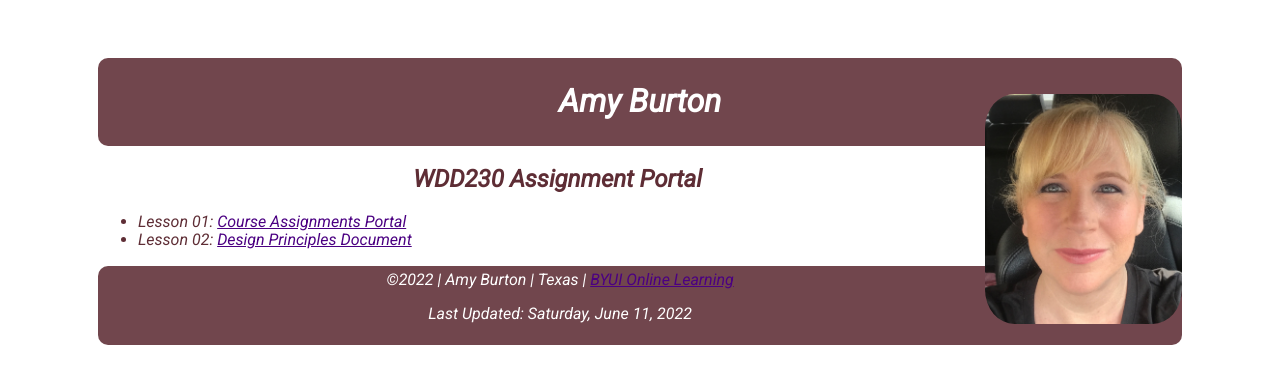
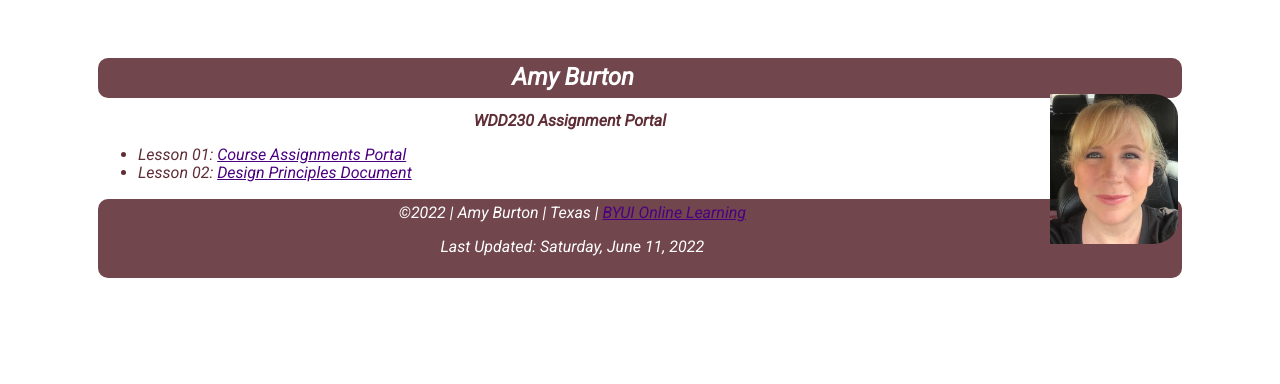
Before and after one commit to amy6941/amy6941.github.io, a plain HTML site: page index.html in a window 1280 px wide. Drawn offline with Linux system fonts and the light colour scheme.

Commit message:
media css

```diff
--- a/index.html
+++ b/index.html
@@ -7,15 +7,16 @@
     <meta name="description" content="Assignment portal for Amy Burton in WDD 230: Web Frontend Development at Brigham Young University - Idaho">
     <title>Amy Burton Assignment Portal</title>
     <link rel="stylesheet" href="styles/normalize.css">
-    <link rel="stylesheet" href="styles/main.css">
+    <link rel="stylesheet" href="styles/small.css">
+    <link rel="stylesheet" href="styles/medium.css">
 </head>
 <body>
     <div id="main-container">
         <header>
+            <img src="images/selfie1.jpg" alt="Picture of Amy">
             <h1>Amy Burton</h1>
         </header>
         <main>
-            <img src="images/selfie1.jpg" alt="Picture of Amy">
             <h2>WDD230 Assignment Portal</h2>
             <ul>
                 <li>
--- /dev/null
+++ b/styles/medium.css
@@ -0,0 +1,23 @@
+@media (min-width: 32.5em) {
+    header {
+        border-radius: 10px;
+        padding: 4px;
+        color: white;
+    }
+    h1 {
+        text-align: center;
+    }
+    h2 {
+        text-align: center;
+        color: rgb(94, 45, 53);
+    }
+    img {
+        max-width: 150px;
+        max-height: 150px;
+        margin-left: -2em;
+        margin-top: 2rem;
+        display: block;
+        float: right;
+    }
+
+}
--- a/styles/main.css
+++ b/styles/small.css
@@ -12,15 +12,16 @@ body {
 }
 header {
     background-color: rgba(94, 45, 53, 0.878);
-    border-radius: 10px;
-    padding: 4px;
     color: white;
 }
 h1 {
     text-align: center;
+    font-size: 1.5rem;
+    margin: 0.15rem;
 }
 h2 {
     text-align: center;
+    font-size: 1rem;
     color: rgb(94, 45, 53);
 
 }
@@ -32,13 +33,10 @@ a {
 }
 
 img {
-    display: block;
-    float: right;
-    max-width: 250px;
-    max-height: 230px;
-    margin-top: -4.5em;
-    margin-left: -2em;
+    max-width: 150px;
+    max-height: 130px;
     border-radius: 15%;
+    padding-left: 2.5rem;
 }
 footer {
     border-radius: 10px;
```
